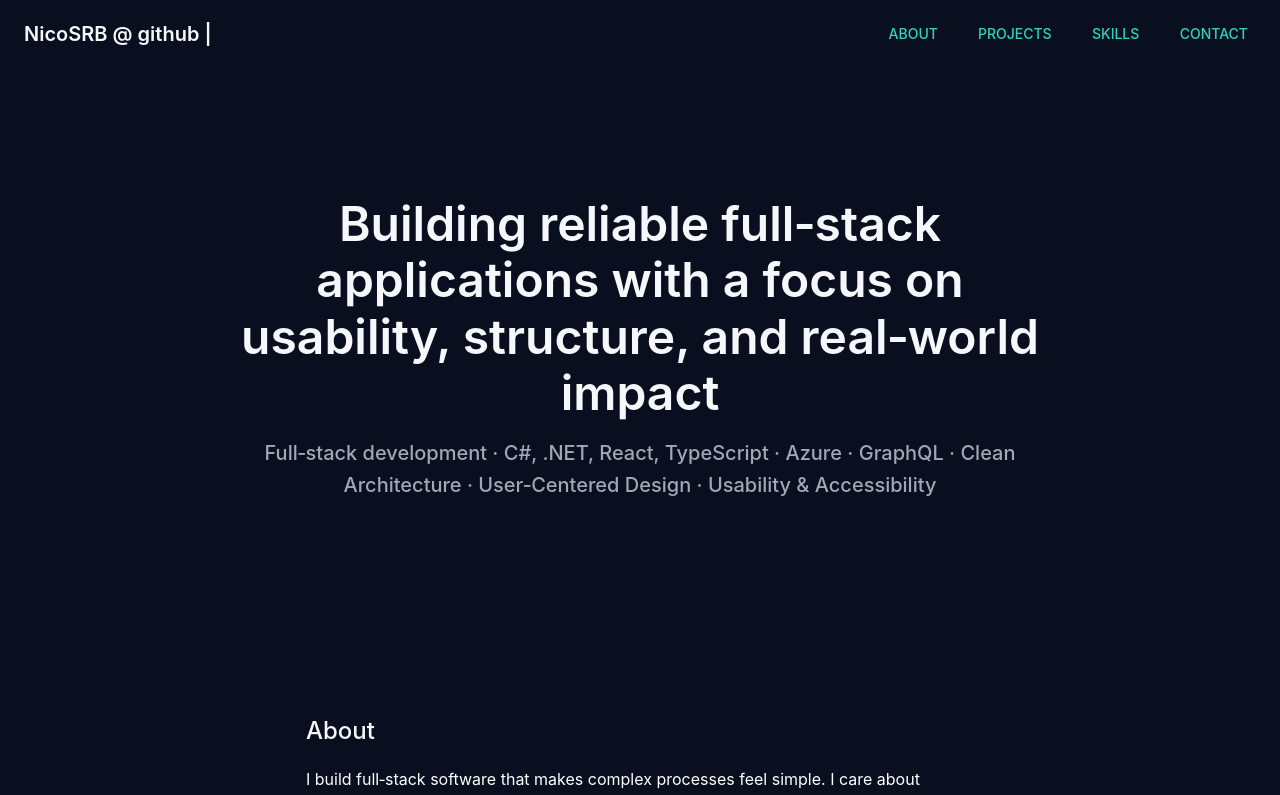
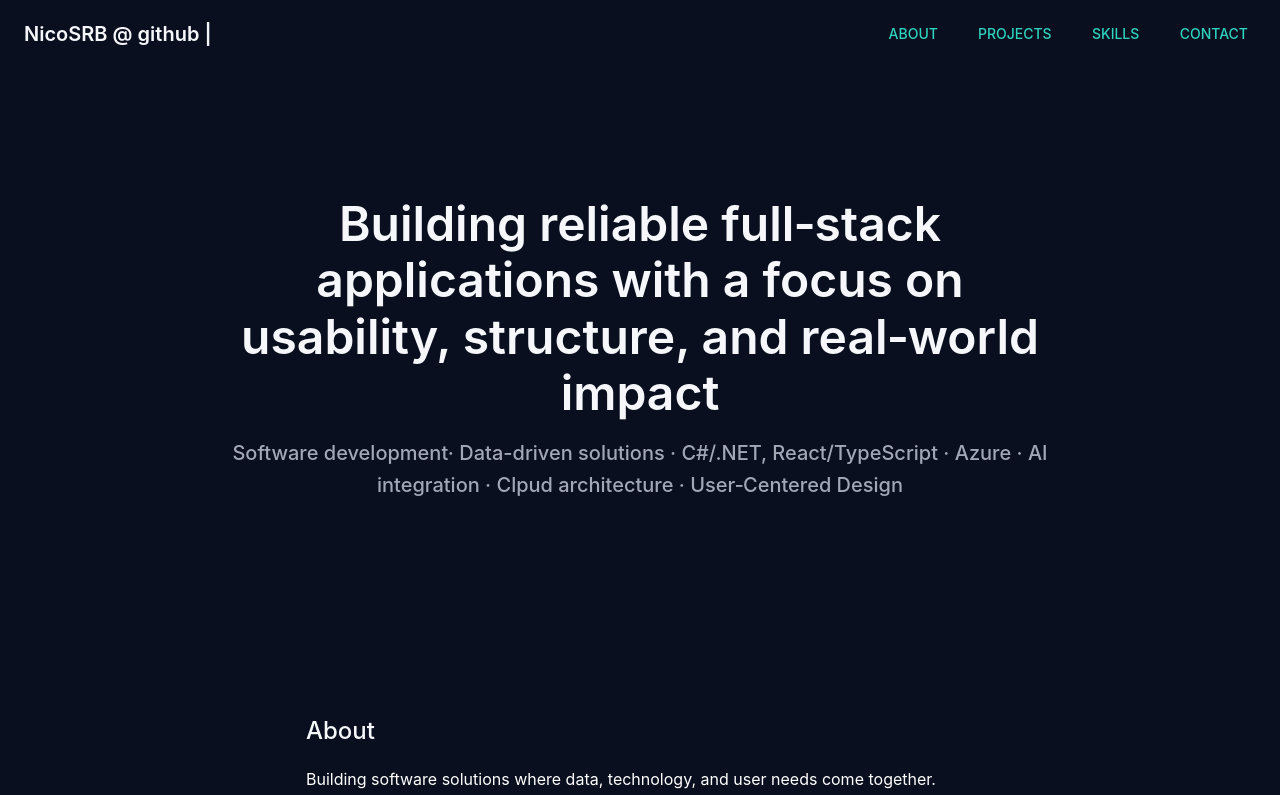
Before and after one commit to NicoSRB/Software-Engineer-Portfolio, a React (Vite) app: page / in a window 1280 px wide. Shown: the top 795 px of the page. Built offline with nearby package versions, Linux system fonts and the light colour scheme.

Commit message:
Small changes to hero & about section.

```diff
--- a/src/components/About.tsx
+++ b/src/components/About.tsx
@@ -9,9 +9,8 @@ export default function About() {
       </h2>
 
       <p style={{ lineHeight: 1.6, color: "white" }}>
-        I build full‑stack software that makes complex processes feel simple. I
-        care about creating systems that are structured, intuitive, and create
-        value for people who use them every day.
+        Building software solutions where data, technology, and user needs come
+        together.
       </p>
     </section>
   );
--- a/src/components/Hero.tsx
+++ b/src/components/Hero.tsx
@@ -13,9 +13,9 @@ export default function Hero() {
         </Typography>
 
         <Typography variant="h6" color="text.secondary">
-          Full‑stack development · C#, .NET, React, TypeScript · Azure · GraphQL
-          · Clean Architecture · User‑Centered Design · Usability &
-          Accessibility
+          Software development· Data-driven solutions · C#/.NET,
+          React/TypeScript · Azure · AI integration · Clpud architecture ·
+          User‑Centered Design
         </Typography>
       </Stack>
     </Container>
```
